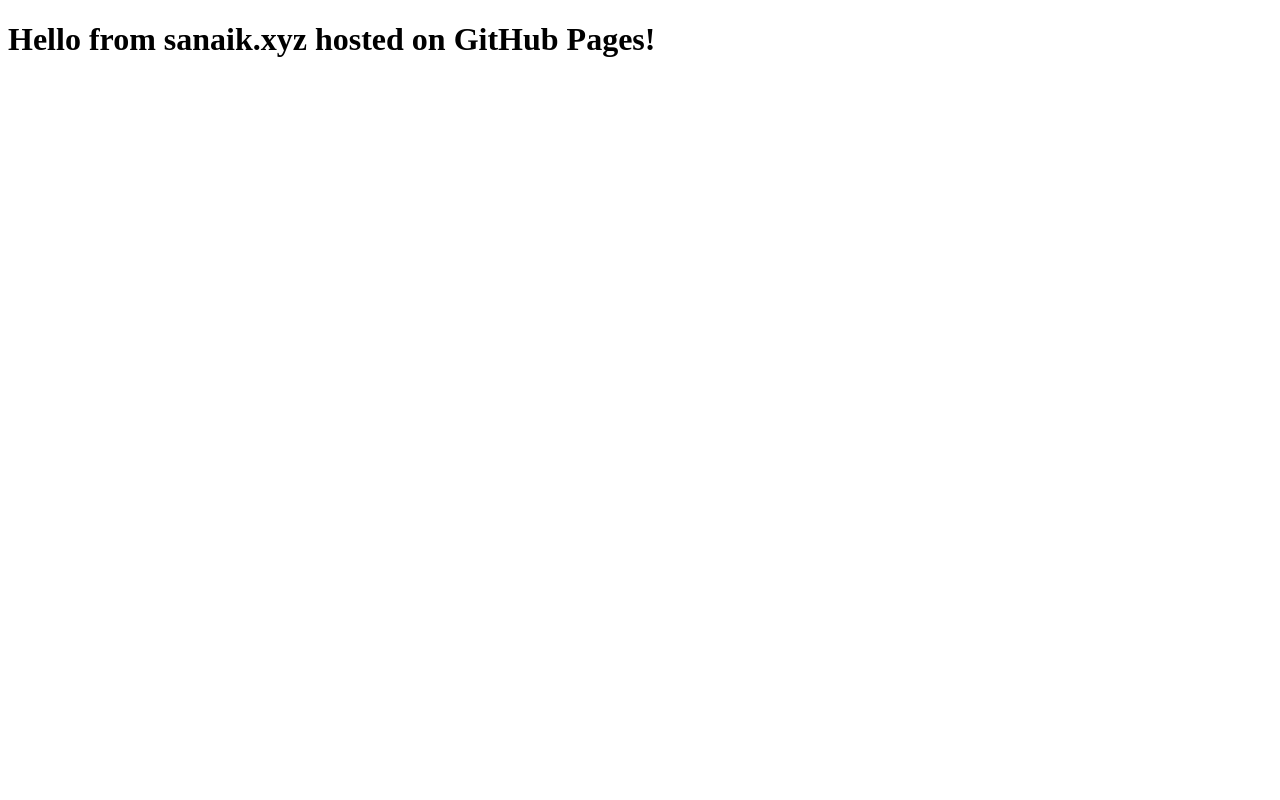
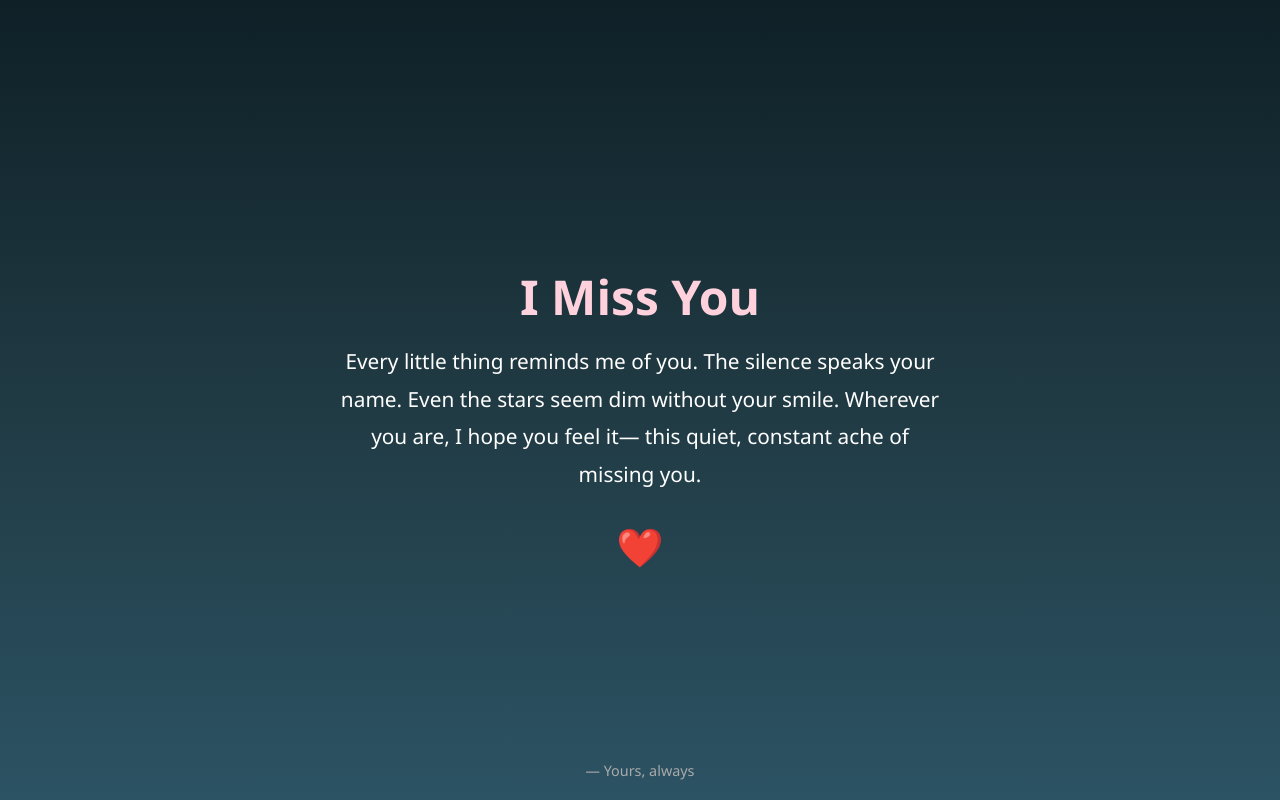
Before and after one commit to Saidaan7/sanaik-website, a plain HTML site: page index.html in a window 1280 px wide. Drawn offline with Linux system fonts and the light colour scheme.

Commit message:
Temp change - We will roll back

```diff
--- a/index.html
+++ b/index.html
@@ -2,10 +2,68 @@
 <html lang="en">
 <head>
   <meta charset="UTF-8" />
-  <meta name="viewport" content="width=device-width, initial-scale=1.0" />
-  <title>Sanaik XYZ</title>
+  <meta name="viewport" content="width=device-width, initial-scale=1.0"/>
+  <title>I Miss You</title>
+  <style>
+    body {
+      margin: 0;
+      padding: 0;
+      font-family: 'Segoe UI', sans-serif;
+      background: linear-gradient(to bottom, #0f2027, #203a43, #2c5364);
+      color: white;
+      height: 100vh;
+      display: flex;
+      flex-direction: column;
+      justify-content: center;
+      align-items: center;
+      text-align: center;
+    }
+
+    h1 {
+      font-size: 3em;
+      margin-bottom: 0.3em;
+      color: #ffd1dc;
+    }
+
+    p {
+      font-size: 1.3em;
+      max-width: 600px;
+      margin: 0 auto;
+      line-height: 1.8;
+    }
+
+    .heart {
+      font-size: 2em;
+      margin-top: 1em;
+      animation: pulse 1.5s infinite;
+      color: #ff4d6d;
+    }
+
+    @keyframes pulse {
+      0% { transform: scale(1); opacity: 0.9; }
+      50% { transform: scale(1.2); opacity: 1; }
+      100% { transform: scale(1); opacity: 0.9; }
+    }
+
+    footer {
+      position: absolute;
+      bottom: 20px;
+      font-size: 0.9em;
+      color: #aaa;
+    }
+  </style>
 </head>
 <body>
-  <h1>Hello from sanaik.xyz hosted on GitHub Pages!</h1>
+  <h1>I Miss You</h1>
+  <p>
+    Every little thing reminds me of you. The silence speaks your name.
+    Even the stars seem dim without your smile.
+    Wherever you are, I hope you feel it—
+    this quiet, constant ache of missing you.
+  </p>
+  <div class="heart">❤️</div>
+  <footer>
+    — Yours, always
+  </footer>
 </body>
 </html>
```
